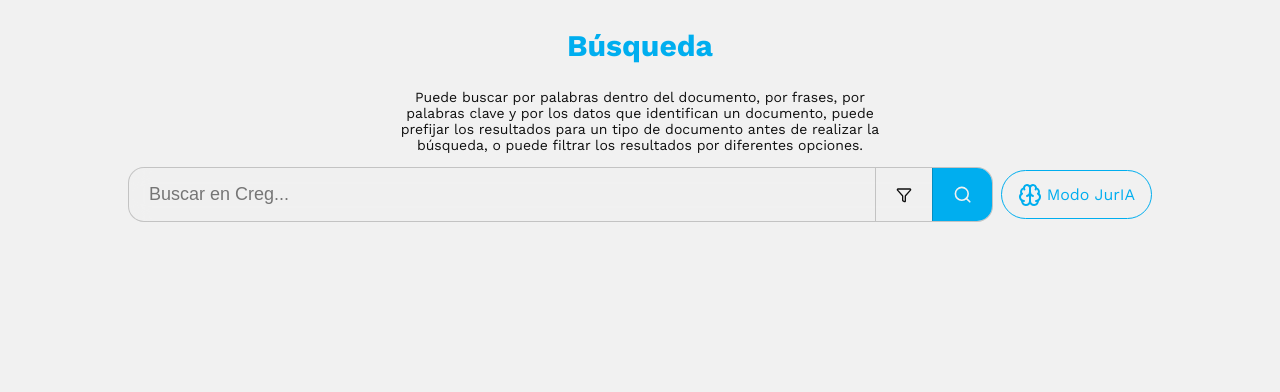
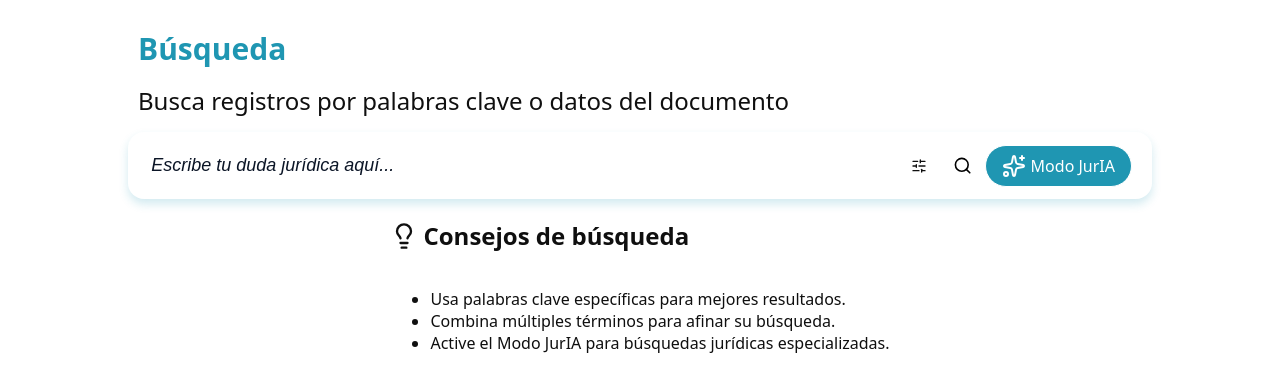
Before and after one commit to DGZamudio/Buscador_Elastic_Embebible, a React (Vite) app: page / in a window 1280 px wide. Shown: the top 392 px of the page. Built offline with nearby package versions, Linux system fonts and the light colour scheme; no server answers.

Commit message:
Diseño de maria en proceso...

```diff
--- a/src/App.tsx
+++ b/src/App.tsx
@@ -15,6 +15,7 @@ import FilterNumber from "./components/search/FilterNumber";
 import FragmentedFilters from "./components/search/FragmentedFiltersPanel";
 import ResultsWindowModal from "./components/search/ResultsWindowModal";
 import FilterSelect from "./components/search/FilterSelect";
+import { Lightbulb } from "lucide-react";
 
 export default function Buscador() {
   const {
@@ -49,7 +50,7 @@ export default function Buscador() {
                     Búsqueda
                 </h1>
                 <p className='descripcion-buscador'>
-                    Puede buscar por palabras dentro del documento, por frases, por palabras clave y por los datos que identifican un documento, puede prefijar los resultados para un tipo de documento antes de realizar la búsqueda, o puede filtrar los resultados por diferentes opciones.
+                    Busca registros por palabras clave o datos del documento
                 </p>
             </div>
 
@@ -77,6 +78,20 @@ export default function Buscador() {
                 <Loader visible={!isTyping && loading}/>
 
                 <NoResults variant="sugerencia" visible={!isTyping && !loading && query.length > 0 && results.length == 0} />
+
+                <div className="contenedor-consejos-busqueda">
+                    <div className="titulo-conejos-busqueda">
+                        <Lightbulb size="1.75rem" />
+                        <h2>
+                            Consejos de búsqueda
+                        </h2>
+                    </div>
+                    <ul className="lista-consejos-busqueda">
+                        <li>Usa palabras clave específicas para mejores resultados.</li>
+                        <li>Combina múltiples términos para afinar su búsqueda.</li>
+                        <li>Active el Modo JurIA para búsquedas jurídicas especializadas.</li>
+                    </ul>
+                </div>
 
                 <div className="panel-resultados-flotante">
                     <SearchResultsPanel
--- a/src/components/search/SearchBar.tsx
+++ b/src/components/search/SearchBar.tsx
@@ -1,7 +1,7 @@
 "use client"
 
 import type { SearchBarProps } from "../../types/search";
-import { Brain, BrushCleaning, Funnel, FunnelPlus, Search } from "lucide-react";
+import { BrushCleaning, Search, SlidersHorizontal, Sparkles } from "lucide-react";
 
 function SearchBar({
     value,
@@ -10,7 +10,7 @@ function SearchBar({
     onOpenFilters,
     onCleanFilters,
     filterActive,
-    placeholder = "Buscar en Creg...",
+    placeholder = "Escribe tu duda jurídica aquí...",
     visibleJurIaButton
 }: SearchBarProps) {
     const handleSubmit = () => {
@@ -51,11 +51,10 @@ function SearchBar({
                 type="button"
                 onClick={onOpenFilters}
             >
-                {filterActive ? (
-                    <FunnelPlus size="1.2em"/>
-                ) : (
-                    <Funnel size="1.2em"/>
-                )}
+                <SlidersHorizontal
+                    className="buscador-icono-filtros"
+                    size="1.2em"
+                />
             </button>
             <button
                 className="buscador-boton buscador-boton-buscar"
@@ -66,13 +65,15 @@ function SearchBar({
                     size="1.2rem"
                 />
             </button>
+            {visibleJurIaButton && (
+                <div className="contenedor-boton-modo-jur-ia">
+                    <a className="boton-modo-jur-ia" href="https://www.juria.co" target="_blank">
+                        <Sparkles />
+                        Modo JurIA
+                    </a>
+                </div>
+            )}
         </div>
-        {visibleJurIaButton && (
-            <a className="boton-modo-jur-ia" href="https://www.juria.co" target="_blank">
-                <Brain />
-                Modo JurIA
-            </a>
-        )}
     </form>
   )
 }
--- a/src/styles/Base_Buscador_general.css
+++ b/src/styles/Base_Buscador_general.css
@@ -1,7 +1,7 @@
 @import url("https://fonts.googleapis.com/css2?family=Work+Sans:wght@300;400;500;600;700&display=swap");
 
 :root {
-  --font-work-sans: "Work Sans", system-ui, -apple-system, BlinkMacSystemFont, sans-serif;
+  --font-work-sans: "Montserrat", system-ui, -apple-system, BlinkMacSystemFont, sans-serif;
 }
 
 html {
@@ -16,6 +16,7 @@ html {
     --letra-lg: 1.125rem;
     --letra-2xl: 1.5rem;
     --letra-3xl: 1.875rem;
+    --letra-4xl: 2.45rem;
     --letra-5xl: 3rem;
 
     --reestablecerLetra: 1;
@@ -66,6 +67,7 @@ html {
   --colorAzul: #00aeef;
   --colorAzul-claro: #2cb4e6;
   --colorAzul-oscuro: #0081b1;
+  --colorAzul-oscuro-escala2: #1F96B2;
   --colorVino: #7a1f1f;
   --colorVino-escala: #8c2a2a;
   --colorBlanco: #FFF;
@@ -78,6 +80,7 @@ html {
   --colorGris-escala-4: #9ca3af;
   --colorNegro: #000;
   --colorNegro-escala-2: #0f0f0f;
+  --colorNegro-escala-3: #0B1526;
 
   /* VARIABLES ESTATICAS */
   /* -> VARIABLES ESTATICAS */
@@ -86,20 +89,21 @@ html {
 :root {
   /* GENERAL PARA TODAS LAS PAGS */
 
-  --colorBackgroundGeneral: var(--colorBlanco-escala-2);
+  --colorBackgroundGeneral: var(--colorBlanco);
   --colorForegroundGeneral: var(--colorNegro-escala-2);
 
   /* -> GENERAL PARA TODAS LAS PAGS */
 
   /* BUSCADOR */
 
-  --colorTituloBuscador: var(--colorAzul);
+  --colorTituloBuscador: var(--colorAzul-oscuro-escala2);
   --colorAvisoInformativo: var(--colorGris-escala-3);
-  --colorFuncionesBarraBusqueda: var(--colorAzul);
-  --colorBackgroundBarraBusqueda: color-mix(in srgb, var(--colorBlanco-escala-2) 40%, transparent);
+  --colorFuncionesBarraBusqueda: var(--colorAzul-oscuro-escala2);
+  --colorBackgroundBarraBusqueda: var(--colorBlanco);
+  --colorSombraBarraBusqueda: color-mix(in srgb, var(--colorAzul-oscuro-escala2) 20%, transparent);
   --colorBordesBarraBusqueda: color-mix(in srgb, var(--colorNegro-escala-2) 20%, transparent);
-  --colorBordesBarraBusquedaActiva: var(--colorAzul);
-  --colorBackgroundBotonBusquedaActivo: var(--colorAzul-claro);
+  --colorBordesBarraBusquedaActiva: var(--colorAzul-oscuro-escala2);
+  --colorBackgroundBotonBusquedaActivo: var(--colorAzul-oscuro-escala2);
   --colorSimbolosActivosBarraBusqueda: var(--colorBlanco-escala-2);
   --colorBackgroundResultados: color-mix(in srgb, var(--colorBlanco-escala-2) 70%, transparent);
   --colorBordesResultados: color-mix(in srgb, var(--colorNegro-escala-2) 20%, transparent);
@@ -111,16 +115,17 @@ html {
   --colorBackgroundSugerenciasBusqueda: color-mix(in srgb, var(--colorBlanco-escala-2) 70%, transparent);
   --colorBordeSugerenciasBusqueda: color-mix(in srgb, var(--colorNegro-escala-2) 20%, transparent);
   --colorHoverSugerenciasBusqueda: color-mix(in srgb, var(--colorNegro-escala-2) 20%, transparent);
-  --colorBotonModoIa: var(--colorAzul);
-  --colorBackgroundBotonModoIaHover: var(--colorAzul);
+  --colorBotonModoIa: var(--colorBlanco);
+  --colorBackgroundBotonModoIa: var(--colorAzul-oscuro-escala2);
+  --colorBackgroundBotonModoIaHover: var(--colorAzul-oscuro-escala2);
   --colorBotonModoIaHover: var(--colorBlanco);
-  --colorBotonActivoModoIa: var(--colorAzul-claro);
+  --colorBotonActivoModoIa: var(--colorAzul-oscuro-escala2);
   /* -> BUSCADOR */
 
   /* FILTROS */
 
   --colorBordeFiltro: var(--colorNegro-escala-2);
-  --colorBordeFiltroActivo: var(--colorAzul);
+  --colorBordeFiltroActivo: var(--colorAzul-oscuro-escala2);
 
   /* -> FILTROS */
 
--- a/src/styles/Buscador.css
+++ b/src/styles/Buscador.css
@@ -16,21 +16,26 @@
 .contenedor-texto-buscador {
     display: flex;
     flex-direction: column;
-    align-items: center;
+    align-items: flex-start;
     justify-content: space-between;
     font-size: var(--letra-5xl);
+    max-width: var(--container-5xl);
+    width: 100%;
+    margin-left: 20px;
 }
 
 .titulo-buscador {
   color: var(--colorTituloBuscador);
   font-size: var(--letra-3xl);
-  margin-bottom: 12px;
+  margin-bottom: 0px;
 }
 
 .descripcion-buscador {
-  font-size: var(--letra-sm);
-  max-width: var(--container-lg);
+  font-size: var(--letra-2xl);
+  max-width: var(--container-2xl);
   text-align: center;
+  font-weight: lighter;
+  margin: 15px 0px;
 }
 
 .contenedor-buscador {
@@ -111,6 +116,13 @@
     }
 }
 
+.contenedor-boton-modo-jur-ia {
+    display: flex;
+    align-items: center;
+    justify-content: center;
+    margin-right: 1.25rem;
+}
+
 .boton-modo-jur-ia {
     display: flex;
     align-items: center;
@@ -118,27 +130,32 @@
     cursor: pointer;
     border-radius: 100px;
     border: 1px solid var(--colorBotonModoIa);
-    padding: 0.7em 1em;
+    padding: 0.5em 1em;
     color: var(--colorBotonModoIa);
-    transition: background-color 0.2s ease, color 0.2s ease;
+    transition: background-color 0.3s ease, color 0.3s ease, top ease 0.3s, transform ease 0.3s;
     text-decoration: none;
+    max-height: 75%;
+    background-color: var(--colorBackgroundBotonModoIa);
+    top: 0;
+    position: relative;
 }
 
 .boton-modo-jur-ia:hover {
     background-color: var(--colorBackgroundBotonModoIaHover);
     color: var(--colorBotonModoIaHover);
+    top: -6px;
 }
 
 .buscador-contenedor {
     display: flex;
     align-items: stretch;
-    border-radius: 1rem;
-    border: 1px solid var(--colorBordesBarraBusqueda);
+    border-radius: 16px;
     background-color: var(--colorBackgroundBarraBusqueda);
     backdrop-filter: blur(10px);
     overflow: hidden;
     transition: border-color 0.2s ease, box-shadow 0.2s ease;
     flex: 1;
+    box-shadow: 0px 5px 10px var(--colorSombraBarraBusqueda);
 }
 
 .buscador-contenedor:focus-within {
@@ -149,21 +166,27 @@
 .buscador-input {
     flex: 1;
     background: transparent;
-    padding: 1rem 1.25rem;
+    padding: 1.45rem;
     border: none;
     outline: none;
     font-size: var(--letra-lg);
-    color: var(--colorNegro-escala-2);
+    color: var(--colorNegro-escala-3);
+}
+
+.buscador-input::placeholder {
+    color: var(--colorNegro-escala-3);
+    font-weight: lighter;
+    font-style: italic;
+    opacity: 1;
 }
 
 .buscador-boton {
     display: flex;
     align-items: center;
     justify-content: center;
-    padding: 0 1.25rem;
+    padding: 0 0.8rem;
     background: none;
     border: none;
-    border-left: 1px solid var(--colorBordesBarraBusqueda);
     cursor: pointer;
     transition: background-color 0.2s ease, color 0.2s ease;
 }
@@ -181,30 +204,26 @@
     color: var(--colorNegro-escala-2);
 }
 
-.buscador-boton-filtros:hover {
-    background-color: var(--colorFuncionesBarraBusqueda);
-    color: var(--colorSimbolosActivosBarraBusqueda);
-}
-
 .buscador-boton-activo {
     color: var(--colorFuncionesBarraBusqueda);
 }
 
-.buscador-boton-buscar {
-    background-color: var(--colorFuncionesBarraBusqueda);
-}
-
-.buscador-boton-buscar:hover {
-    background-color: var(--colorBackgroundBotonBusquedaActivo);
-}
-
-.buscador-icono-buscar {
-    color: var(--colorSimbolosActivosBarraBusqueda);
+.buscador-icono-buscar, .buscador-icono-filtros {
     transition: transform 0.2s ease;
 }
 
 .buscador-boton-buscar:hover .buscador-icono-buscar {
     transform: scale(1.25) rotate(8deg);
+}
+
+.buscador-boton:hover .buscador-icono-filtros {
+    transform: scale(1.25);
+}
+
+.titulo-conejos-busqueda {
+    display: flex;
+    align-items: center;
+    gap: 5px;
 }
 
 
```
